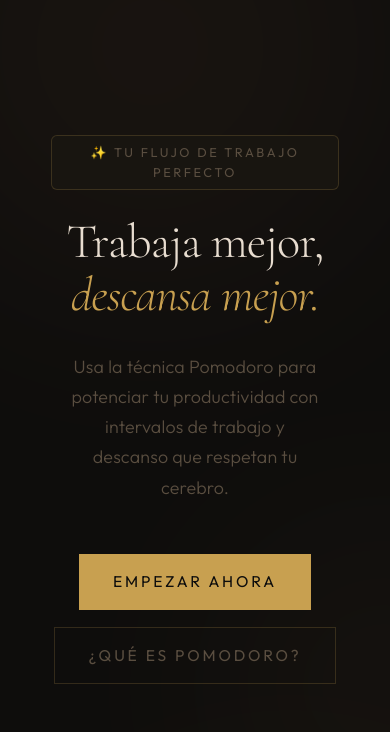
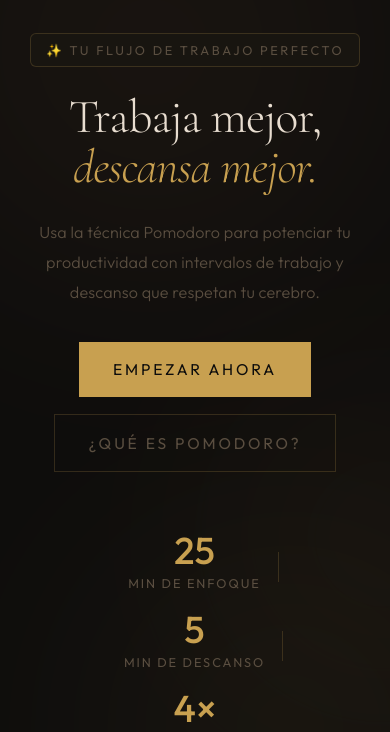
Before and after one commit to jsilvacode/pomodoro-pwa, a plain HTML site: page index.html in a window 390 px wide. Shown: the part 53-785 px from the top of the page. Drawn offline with nearby package versions, Linux system fonts and the light colour scheme.

Commit message:
Revert "style: improve mobile hero spacing and typography and increment SW to v12"
This reverts commit 64046857cb805a356e8fe3b4bb66e2035a4110bb.

```diff
--- a/service-worker.js
+++ b/service-worker.js
@@ -1,4 +1,4 @@
-const CACHE_NAME = 'flowmodoro-v12';
+const CACHE_NAME = 'flowmodoro-v11';
 const ASSETS = [
   './',
   './index.html',
--- a/styles.css
+++ b/styles.css
@@ -1504,21 +1504,7 @@
   .hamburger { display: flex; }
   .nav-actions { gap: 0.35rem; }
 
-  .hero { padding-top: calc(var(--nav-height) + 3rem); }
-  .hero-content { padding: 5rem 1.5rem; }
-  .hero-title {
-    font-size: 3.2rem;
-    line-height: 1.1;
-    margin-bottom: 2.25rem;
-  }
-  .hero-subtitle {
-    font-size: 1.05rem;
-    line-height: 1.7;
-    margin-bottom: 3.5rem;
-    max-width: 90%;
-    margin-left: auto;
-    margin-right: auto;
-  }
+  .hero { padding-top: calc(var(--nav-height) + 2rem); }
   .hero-stats { flex-wrap: wrap; padding: 0; }
   .stat-item { padding: 0.5rem 1rem; }
 
@@ -1543,9 +1529,8 @@
 }
 
 @media (max-width: 480px) {
-  .hero-title { font-size: 2.85rem; margin-bottom: 1.75rem; }
-  .hero-subtitle { margin-bottom: 3rem; }
-  .hero-cta { flex-direction: column; align-items: center; gap: 1rem; }
+  .hero-title { font-size: 2.8rem; }
+  .hero-cta { flex-direction: column; align-items: center; }
   .ctrl-btn-primary { min-width: 120px; padding: 0.8rem 1.75rem; }
 }
 
```
